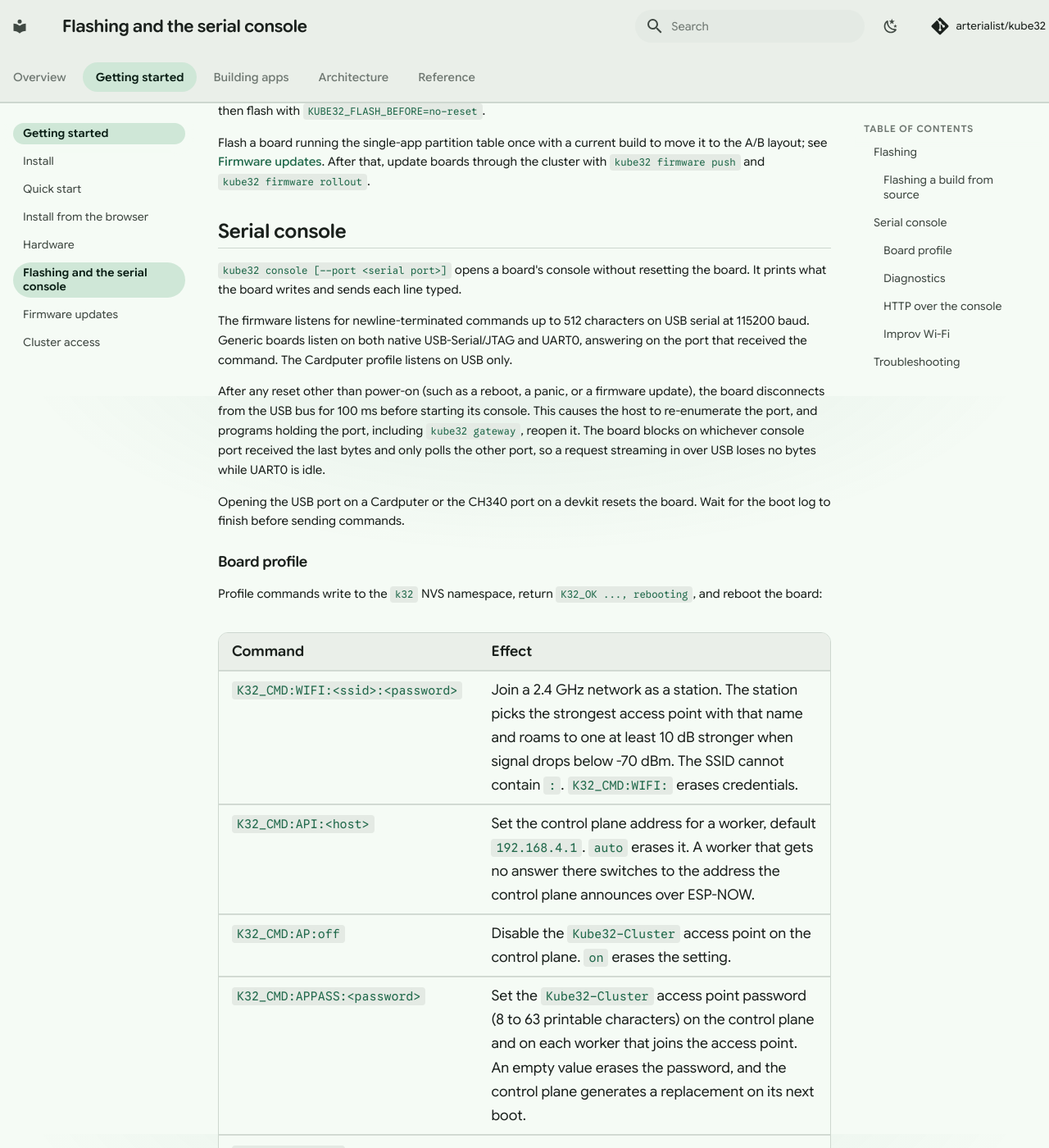
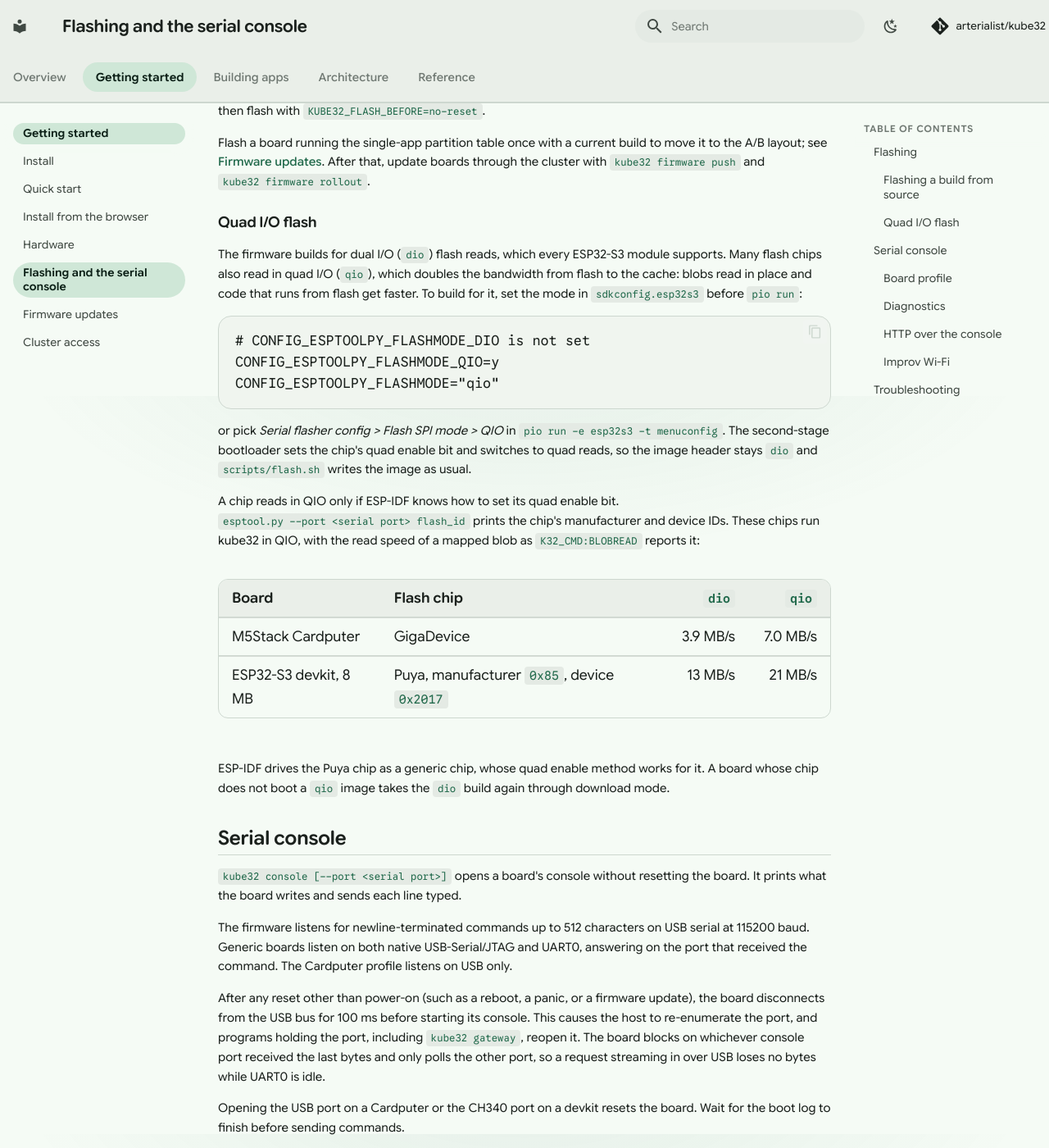
Before and after one commit to arterialist/kube32, an MkDocs documentation site: the page built from docs/flashing-troubleshooting.md, in a window 1280 px wide and 1400 px high, scrolled down 1317 px. Shown: the whole window at 82% size. Built offline with MkDocs 1.6.1 and Material for MkDocs 9.7.7, drawn with Linux system fonts in a browser that asks for light colours; comment, search, counter and statistics services are not loaded.

Commit message:
docs(flashing): building for quad I/O flash
The firmware keeps dual I/O as its default, which every ESP32-S3 module
reads. The page shows the sdkconfig lines or the menuconfig entry that
build a QIO image, how to read a chip's IDs, and the two chips that run
it with the mapped blob read speeds in each mode.

````diff
--- a/docs/flashing-troubleshooting.md
+++ b/docs/flashing-troubleshooting.md
@@ -36,6 +36,27 @@
 To enter ROM download mode from the serial console when USB auto-reset fails, send `K32_CMD:BOOTLOADER`, then flash with `KUBE32_FLASH_BEFORE=no-reset`.
 
 Flash a board running the single-app partition table once with a current build to move it to the A/B layout; see [Firmware updates](firmware-updates.md#moving-a-board-to-this-layout). After that, update boards through the cluster with `kube32 firmware push` and `kube32 firmware rollout`.
+
+### Quad I/O flash
+
+The firmware builds for dual I/O (`dio`) flash reads, which every ESP32-S3 module supports. Many flash chips also read in quad I/O (`qio`), which doubles the bandwidth from flash to the cache: blobs read in place and code that runs from flash get faster. To build for it, set the mode in `sdkconfig.esp32s3` before `pio run`:
+
+```
+# CONFIG_ESPTOOLPY_FLASHMODE_DIO is not set
+CONFIG_ESPTOOLPY_FLASHMODE_QIO=y
+CONFIG_ESPTOOLPY_FLASHMODE="qio"
+```
+
+or pick *Serial flasher config > Flash SPI mode > QIO* in `pio run -e esp32s3 -t menuconfig`. The second-stage bootloader sets the chip's quad enable bit and switches to quad reads, so the image header stays `dio` and `scripts/flash.sh` writes the image as usual.
+
+A chip reads in QIO only if ESP-IDF knows how to set its quad enable bit. `esptool.py --port <serial port> flash_id` prints the chip's manufacturer and device IDs. These chips run kube32 in QIO, with the read speed of a mapped blob as `K32_CMD:BLOBREAD` reports it:
+
+| Board | Flash chip | `dio` | `qio` |
+| --- | --- | ---: | ---: |
+| M5Stack Cardputer | GigaDevice | 3.9 MB/s | 7.0 MB/s |
+| ESP32-S3 devkit, 8 MB | Puya, manufacturer `0x85`, device `0x2017` | 13 MB/s | 21 MB/s |
+
+ESP-IDF drives the Puya chip as a generic chip, whose quad enable method works for it. A board whose chip does not boot a `qio` image takes the `dio` build again through download mode.
 
 ## Serial console
 
````
